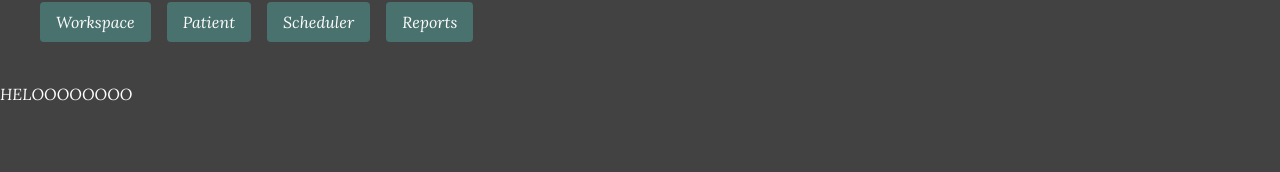
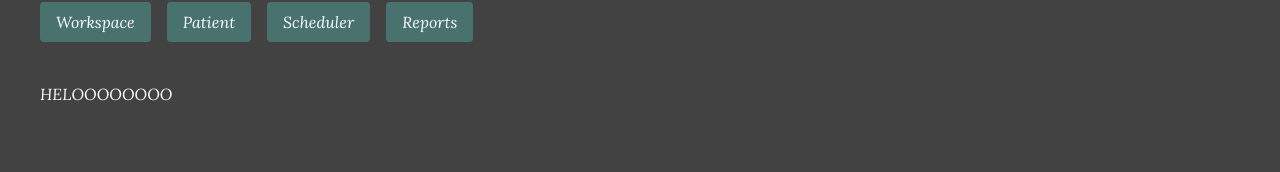
Before and after one commit to edgardimas/ris-client, a Vue app: page / in a window 1280 px wide. Shown: the part 126-298 px from the top of the page. Built offline with nearby package versions, Linux system fonts and the light colour scheme.

Commit message:
conditional rendering feat.

```diff
--- a/src/views/HomeView.vue
+++ b/src/views/HomeView.vue
@@ -5,16 +5,19 @@
     <div>
       <button
         class="bg-theme-primary hover:bg-theme-secondary text-white py-2 px-4 rounded my-10 ml-10"
+        @click="page = 'isWorkspace'"
       >
         Workspace
       </button>
       <button
         class="bg-theme-primary hover:bg-theme-secondary text-white py-2 px-4 rounded my-10 ml-4"
+        @click="page = 'isPatient'"
       >
         Patient
       </button>
       <button
         class="bg-theme-primary hover:bg-theme-secondary text-white py-2 px-4 rounded my-10 ml-4"
+        @click="page = 'isScheduler'"
       >
         Scheduler
       </button>
@@ -24,7 +27,7 @@
         Reports
       </button>
     </div>
-    <div>
+    <div class="px-10" v-if="page === 'isWorkspace'">
       <WorkSpace />
     </div>
   </main>
@@ -33,6 +36,11 @@
 <script>
 import WorkSpace from '../components/WorkSpace.vue'
 export default {
+  data() {
+    return {
+      page: 'isWorkspace'
+    }
+  },
   components: {
     WorkSpace
   }
```
